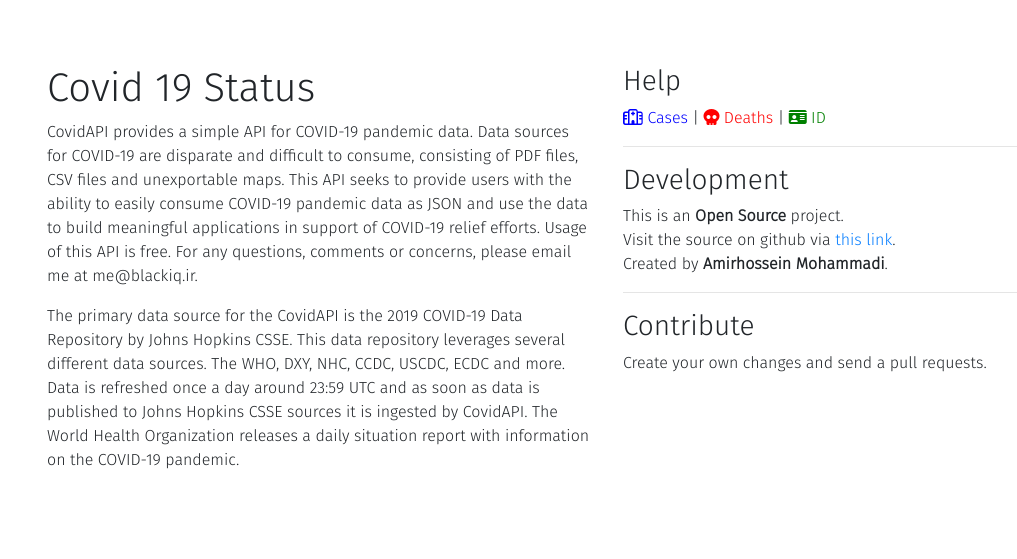
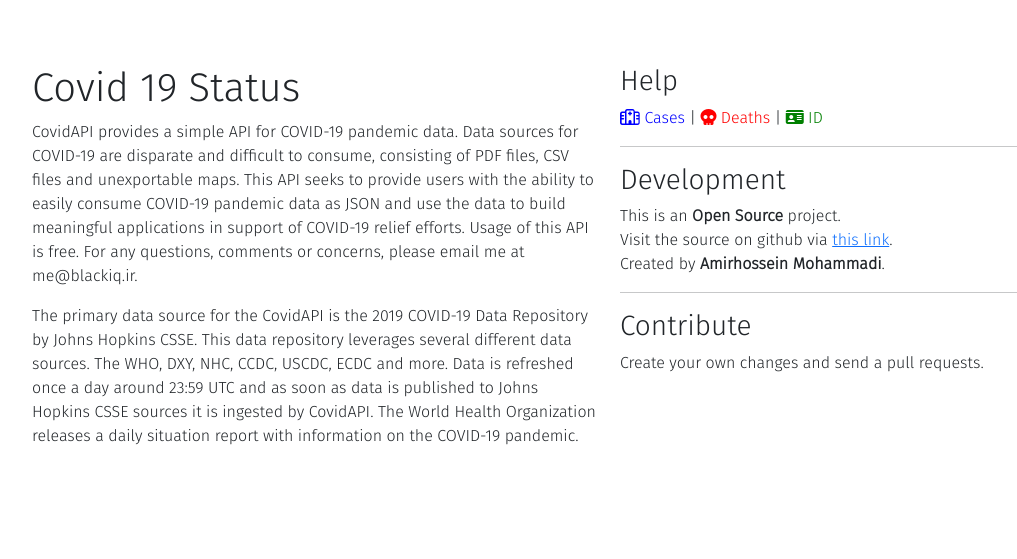
Before and after one commit to BlackIQ/covid, a Flask app: page / in a window 1280 px wide. Shown: the top 559 px of the page, without its empty margins (32-1049 px from the left). Run offline with Flask 2, Linux system fonts and the light colour scheme; some libraries are stand-ins or nearby versions.

Commit message:
I really hate front end.

```diff
--- a/app/templates/index.html
+++ b/app/templates/index.html
@@ -3,11 +3,10 @@
         <title>Covid 19 Status</title>
         <link href="static/css/main.css" rel="stylesheet" type="text/css">
         <script src="https://kit.fontawesome.com/4a679d8ec0.js" crossorigin="anonymous"></script>
-        <link href="https://cdn.neotrinost.ir/jobnic/css/bootstrap.min.css" type="text/css" rel="stylesheet">
-        <!-- <link href="https://cdn.jsdelivr.net/npm/bootstrap@5.0.1/dist/css/bootstrap.min.css" rel="stylesheet" integrity="sha384-+0n0xVW2eSR5OomGNYDnhzAbDsOXxcvSN1TPprVMTNDbiYZCxYbOOl7+AMvyTG2x" crossorigin="anonymous"> -->
+        <!-- <link href="https://cdn.neotrinost.ir/jobnic/css/bootstrap.min.css" type="text/css" rel="stylesheet"> -->
+        <link href="https://cdn.jsdelivr.net/npm/bootstrap@5.0.1/dist/css/bootstrap.min.css" rel="stylesheet" integrity="sha384-+0n0xVW2eSR5OomGNYDnhzAbDsOXxcvSN1TPprVMTNDbiYZCxYbOOl7+AMvyTG2x" crossorigin="anonymous">
     </head>
     <body class="main">
-        <div class="container-fluid">
         <div class="row">
             <div class="col-md-6">
                 <div>
@@ -80,7 +79,6 @@
             </div>
             {% endfor %}
         </div>
-        </div>
         <script src="https://cdn.jsdelivr.net/npm/bootstrap@5.0.1/dist/js/bootstrap.bundle.min.js" integrity="sha384-gtEjrD/SeCtmISkJkNUaaKMoLD0//ElJ19smozuHV6z3Iehds+3Ulb9Bn9Plx0x4" crossorigin="anonymous"></script>
     </body>
 </html>
```
Lines whose indentation alone changed are shown as unchanged.
